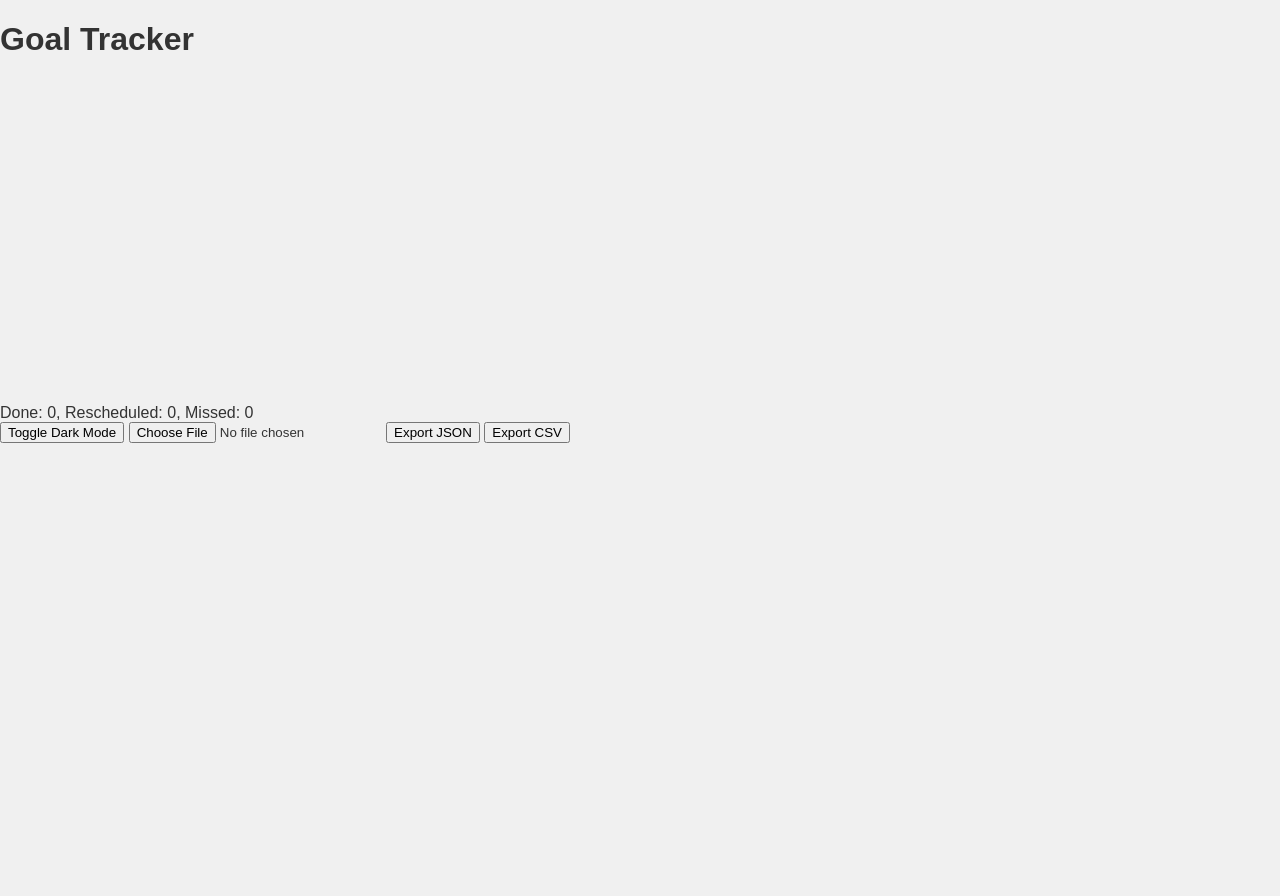
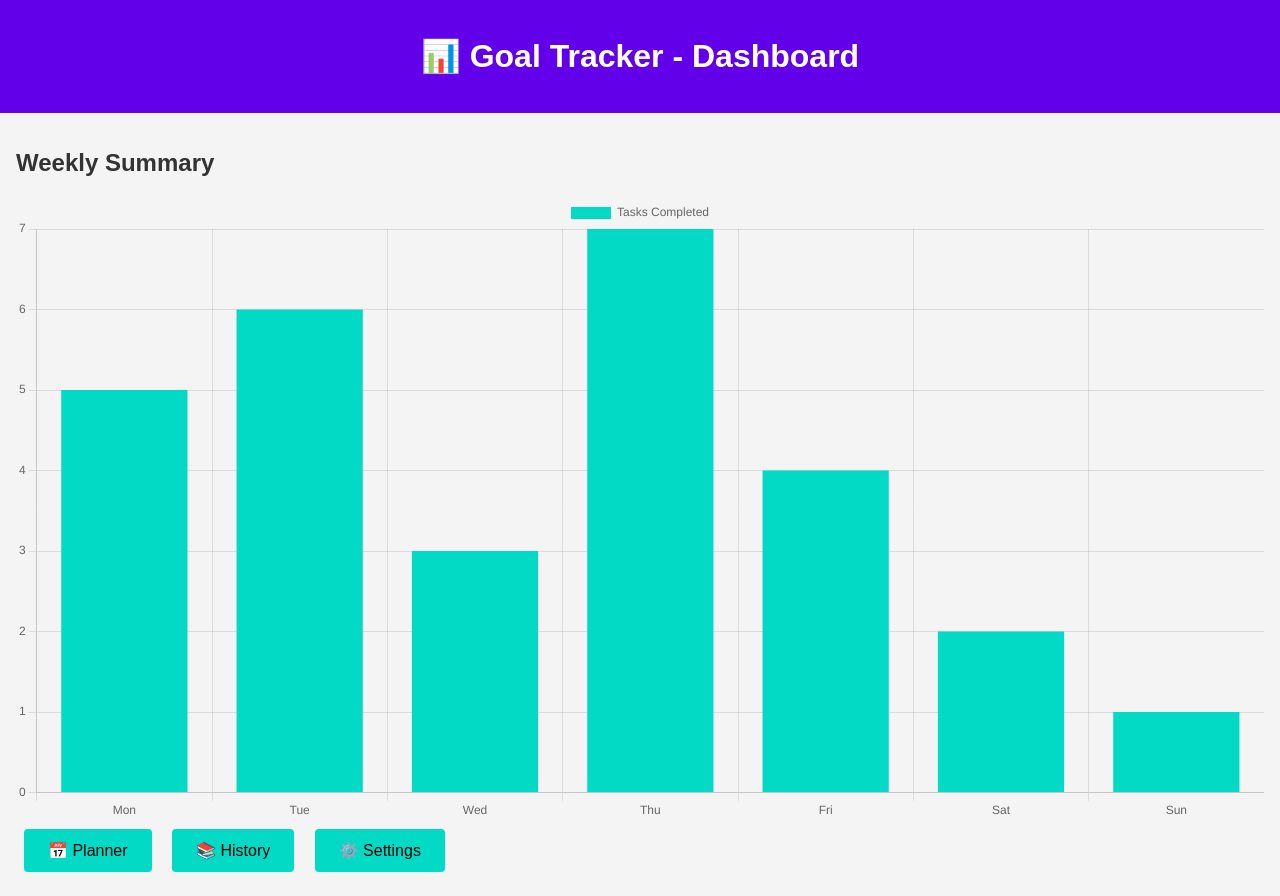
Before and after one commit to pooniadiitd-sudo/Goal-tracker, a plain HTML site: page index.html in a window 1280 px wide. Before the commit the page ends 800 px from the top, so only its background shows below. Drawn offline with nearby package versions, Linux system fonts and the light colour scheme.

Commit message:
Add files via upload

```diff
--- a/index.html
+++ b/index.html
@@ -3,24 +3,22 @@
 <head>
   <meta charset="UTF-8" />
   <meta name="viewport" content="width=device-width, initial-scale=1.0"/>
-  <title>Goal Tracker</title>
-  <link rel="stylesheet" href="styles.css"/>
+  <title>Goal Tracker - Home</title>
+  <link rel="stylesheet" href="styles.css" />
 </head>
 <body>
-  <div id="app">
-    <h1>Goal Tracker</h1>
-    <canvas id="progressChart" width="300" height="300"></canvas>
-    <div class="grid"></div>
-    <div class="summary">
-      Done: <span id="summaryDone">0</span>,
-      Rescheduled: <span id="summaryRescheduled">0</span>,
-      Missed: <span id="summaryMissed">0</span>
-    </div>
-    <button id="darkToggle">Toggle Dark Mode</button>
-    <input type="file" id="importFile" />
-    <button onclick="exportTasks('json')">Export JSON</button>
-    <button onclick="exportTasks('csv')">Export CSV</button>
-  </div>
+  <header><h1>📊 Goal Tracker - Dashboard</h1></header>
+  <main>
+    <section class="summary">
+      <h2>Weekly Summary</h2>
+      <canvas id="weeklyChart"></canvas>
+    </section>
+    <nav class="nav-buttons">
+      <a href="planner.html">📅 Planner</a>
+      <a href="history.html">📚 History</a>
+      <a href="settings.html">⚙️ Settings</a>
+    </nav>
+  </main>
   <script src="https://cdn.jsdelivr.net/npm/chart.js"></script>
   <script src="scripts.js"></script>
 </body>
--- a/scripts.js
+++ b/scripts.js
@@ -1,7 +1,41 @@
-let tasks = JSON.parse(localStorage.getItem('tasks')) || [];
+document.addEventListener("DOMContentLoaded", () => {
+  const toggle = document.getElementById("darkModeToggle");
+  if (toggle) {
+    toggle.addEventListener("change", () => {
+      document.body.classList.toggle("dark", toggle.checked);
+    });
+  }
 
-function saveTasks() {
-  localStorage.setItem('tasks', JSON.stringify(tasks));
+  const chartEl = document.getElementById("weeklyChart");
+  if (chartEl) {
+    new Chart(chartEl, {
+      type: "bar",
+      data: {
+        labels: ["Mon", "Tue", "Wed", "Thu", "Fri", "Sat", "Sun"],
+        datasets: [
+          {
+            label: "Tasks Completed",
+            data: [5, 6, 3, 7, 4, 2, 1],
+            backgroundColor: "#03dac6"
+          }
+        ]
+      },
+      options: {
+        responsive: true
+      }
+    });
+  }
+});
+
+function addTask() {
+  alert("Add Task clicked! (Placeholder)");
 }
-
-// Placeholder: full JavaScript logic should be inserted here from part 6
+function exportData() {
+  alert("Export to JSON (Placeholder)");
+}
+function exportCSV() {
+  alert("Export to CSV (Placeholder)");
+}
+function importData(event) {
+  alert("Import selected: " + event.target.files[0].name);
+}
--- a/styles.css
+++ b/styles.css
@@ -2,30 +2,34 @@ body {
   font-family: sans-serif;
   margin: 0;
   padding: 0;
-  background: #f0f0f0;
+  background: #f4f4f4;
   color: #333;
 }
 body.dark {
-  background: #111;
-  color: #ddd;
+  background: #121212;
+  color: #f0f0f0;
 }
-.grid {
-  display: grid;
-  grid-template-columns: repeat(8, 1fr);
-  gap: 2px;
-  margin: 10px;
-}
-.cell, .header {
-  border: 1px solid #ccc;
-  padding: 5px;
+header {
+  background: #6200ea;
+  color: white;
+  padding: 1em;
   text-align: center;
 }
-.cell.done {
-  background: #c8f7c5;
+main {
+  padding: 1em;
 }
-.cell.rescheduled {
-  background: #fff3cd;
+.nav-buttons a {
+  display: inline-block;
+  margin: 0.5em;
+  padding: 0.75em 1.5em;
+  background: #03dac6;
+  color: black;
+  text-decoration: none;
+  border-radius: 4px;
 }
-.cell.missed {
-  background: #f8d7da;
+#plannerGrid, #historyPanel {
+  min-height: 300px;
+  border: 1px dashed #aaa;
+  padding: 1em;
+  margin-bottom: 1em;
 }
```
Also changed, not shown: history.html (added, +17 -0 lines), planner.html (added, +18 -0 lines), settings.html (added, +26 -0 lines).
